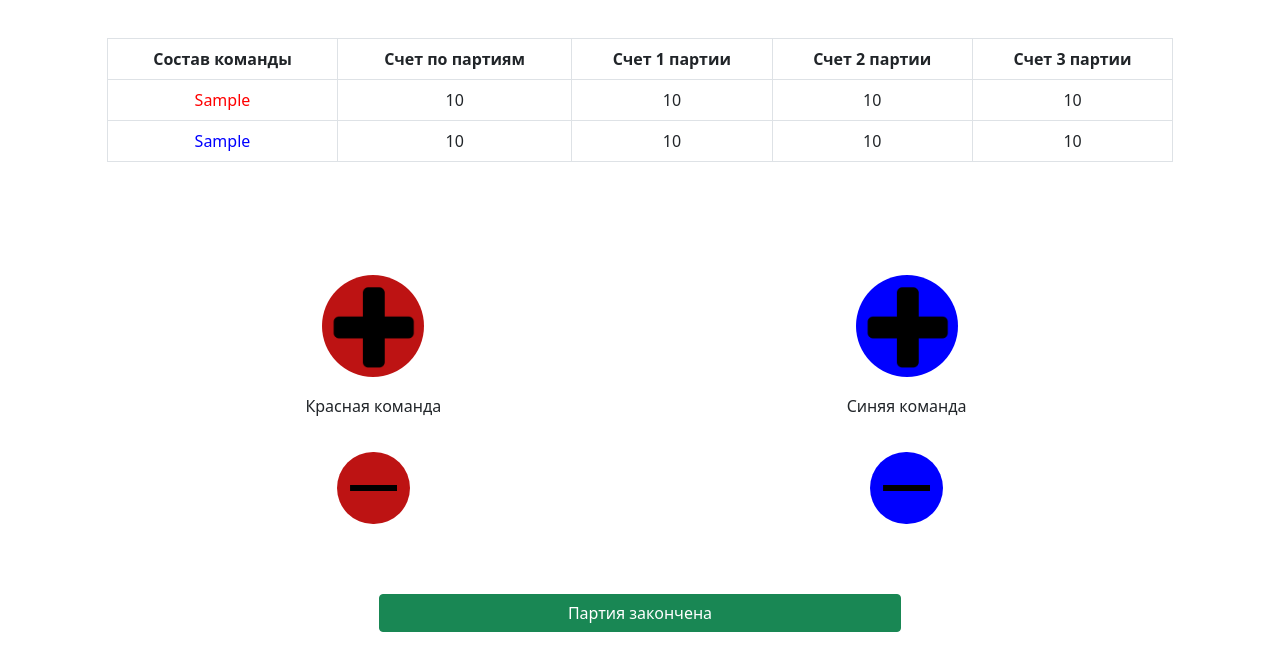
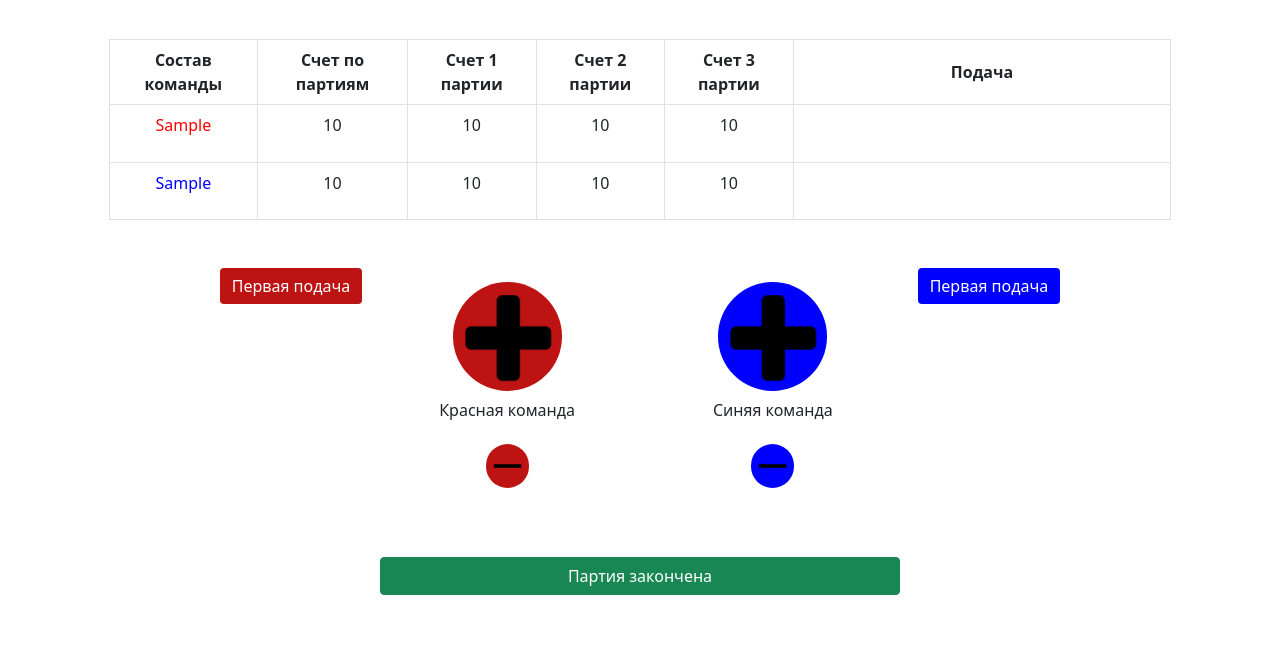
Before and after one commit to geekk0/Golden_League_site, a Django app: template templates/beach_volleyball.html in a window 1280 px wide. Shown: the top 671 px of the page. Run offline with Django 3.2, Linux system fonts and the light colour scheme; the template is opened without the code that fills it: most values are stand-ins (such as "Sample title", 1, 10 or a date in 2020); lists and menus that the app fills with data are empty; some libraries are stand-ins or nearby versions.

Commit message:
inning status

```diff
--- a/api/beach_volleyball/urls.py
+++ b/api/beach_volleyball/urls.py
@@ -2,5 +2,5 @@ from django.urls import path
 from api.beach_volleyball import views
 
 urlpatterns = [
-    path('/Узнать счет/', views.GetMatchData.as_view({'get': 'list'})),
+    path('/Узнать счет', views.GetMatchData.as_view({'get': 'list'})),
 ]
--- a/sport_site/models.py
+++ b/sport_site/models.py
@@ -29,6 +29,7 @@ class Match(models.Model):
     blue_points_set_2 = models.IntegerField(verbose_name="Очки синих во 2 партии", default=0)
     blue_points_set_3 = models.IntegerField(verbose_name="Очки синих в 3 партии", default=0)
     active_set = models.IntegerField(verbose_name="Текущая партия", default=1)
+    current_inning = models.CharField(verbose_name="Текущая подача",  max_length=128, default="blank")
 
     def __str__(self):
         return str(self.date)
--- a/sport_site/views.py
+++ b/sport_site/views.py
@@ -8,8 +8,6 @@ from django.views.generic import DetailView, View
 from .forms import LoginForm, SquadForm
 from django.contrib.auth.decorators import login_required
 from django.utils import timezone
-
-
 
 
 class LoginView(View):
@@ -67,7 +65,7 @@ def send_match_score(queryset):
 
     match_score = [match.red_points_set_1, match.red_points_set_2, match.red_points_set_3, match.blue_points_set_1,
                    match.blue_points_set_2, match.blue_points_set_3, match.red_set_score,
-                   match.blue_set_score, match.active_set]
+                   match.blue_set_score, match.active_set, match.current_inning]
 
     return match_score
 
@@ -85,6 +83,7 @@ def match_score_save(request, match_id):
     match.red_set_score = request.GET.get("red_set_score")
     match.blue_set_score = request.GET.get("blue_set_score")
     match.active_set = request.GET.get("active_set")
+    match.current_inning = request.GET.get("current_inning")
 
     match.save()
 
--- a/static/css/base.css
+++ b/static/css/base.css
@@ -14,7 +14,7 @@
 
 .controls-images{
     margin-top: 5%;
-    width:20%;
+    width:45%;
     border-radius: 50%;
     background: #bd1313;
     background-size: 200%;
--- a/templates/beach_volleyball.html
+++ b/templates/beach_volleyball.html
@@ -39,6 +39,9 @@
             let score = document.getElementById("score")
             score.setAttribute("active_set", "set_"+input_score_dict[8])
 
+            let active_inning_team = input_score_dict[9]
+            set_inning(active_inning_team)
+
         }
 
         function prepare_control_buttons() {
@@ -68,6 +71,7 @@
             console.log(active_set)
             let send_value = document.getElementById(team+"_points_"+active_set.slice(-1))
             send_value.value = int_point.toString()
+            set_inning(team)
             send_form()
 
         }
@@ -180,6 +184,33 @@
             setTimeout(close_modal_match_is_over, 1500)
         }
 
+        function set_inning(team) {
+            console.log(team)
+            let red_inn_icon = document.getElementById("red_inning_icon")
+            let blue_in_icon = document.getElementById("blue_inning_icon")
+            let red_inning_button = document.getElementById("btn_set_inning_red")
+            let blue_inning_button = document.getElementById("btn_set_inning_blue")
+            let send_value = document.getElementById("current_inning")
+            if (team === 'red') {
+                red_inn_icon.style.visibility = "visible"
+                blue_in_icon.style.visibility = "hidden"
+                send_value.value = "red"
+
+                red_inning_button.style.display = "none"
+                blue_inning_button.style.display = "none"
+            }
+            else if (team === 'blue') {
+                blue_in_icon.style.visibility = "visible"
+                red_inn_icon.style.visibility = "hidden"
+                send_value.value = "blue"
+                red_inning_button.style.display = "none"
+                blue_inning_button.style.display = "none"
+            }
+            else {
+                red_inning_button.style.display = "block"
+                blue_inning_button.style.display = "block"
+            }
+        }
 
 
 
@@ -212,6 +243,7 @@
                         <input type="text" id="red_set_score" name="red_set_score" class="send_score">
                         <input type="text" id="blue_set_score" name="blue_set_score" class="send_score">
                         <input type="text" id="active_set" name="active_set" class="send_score">
+                        <input type="text" id="current_inning" name="current_inning" class="send_score">
 
 
                     </form>
@@ -220,6 +252,7 @@
             </div>
         </div>
 
+        <div class="row">
             <div class="score_table col-md-10 offset-1" style="margin-top:3%" id="score">
                 <table class="table table-bordered">
                 <thead>
@@ -229,7 +262,9 @@
                         <th scope="col" >Счет 1 партии</th>
                         <th scope="col" >Счет 2 партии</th>
                         <th scope="col" >Счет 3 партии</th>
+                        <th scope="col" >Подача</th>
                     </tr>
+
                 </thead>
                 <tbody>
                     <tr style="text-align: center;" class="row_content">
@@ -238,6 +273,9 @@
                         <th scope="row" style="font-weight: normal" id="red_points_set_1">{{ match.red_points_set_1 }}</th>
                         <th scope="row" style="font-weight: normal" id="red_points_set_2">{{ match.red_points_set_2 }}</th>
                         <th scope="row" style="font-weight: normal" id="red_points_set_3">{{ match.red_points_set_3 }}</th>
+                        <th scope="row" >
+                            <img id="red_inning_icon" src="{% static 'images/ball.png' %}"
+                                 alt="Подача" style="width:15%;visibility:hidden"></th>
                     </tr>
                     <tr style="text-align: center;" class="row_content">
                         <th scope="row" style="font-weight: normal;color:blue" id="blue_squad">{{ match.blue_squad }}</th>
@@ -245,26 +283,37 @@
                         <th scope="row" style="font-weight: normal" id="blue_points_set_1">{{ match.blue_points_set_1 }}</th>
                         <th scope="row" style="font-weight: normal" id="blue_points_set_2">{{ match.blue_points_set_2 }}</th>
                         <th scope="row" style="font-weight: normal" id="blue_points_set_3">{{ match.blue_points_set_3 }}</th>
+                        <th scope="row" >
+                            <img id="blue_inning_icon" src="{% static 'images/ball.png' %}"
+                                 alt="Подача" style="width:15%;visibility:hidden"></th>
                     </tr>
                 </tbody>
             </table>
             </div>
+
     {% endfor %}
-    <div class="row col-md-10 offset-1 justify-content-md-center">
-        <div class = "red_team_controls col-md-6 mx-auto text-center">
+    <div class="row col-md-10 offset-1 ">
+
+        <div style="margin-top:3%" class = "red_first_inning col-md-3 text-right">
+            <button id = "btn_set_inning_red" style="background: #bd1313; border:black;margin-left: auto"
+                    onclick="set_inning(team='red')" class="btn btn-success">Первая подача</button>
+        </div>
+        <div class = "red_team_controls col-md-3 text-center">
+
             <form action="#" method="get">
                 <a style="margin-top: 14%;" type="button" class=""
                         id="team_red_plus_point"><img class="controls-images" src="{% static 'images/plus4.png' %}"
                                                       alt="+1 Красной команде"></a>
                 <h6 style="margin-top: 4%">Красная команда</h6>
                 <a style="margin-top: 4%;" type="button" class="btn btn-submit"
-                        id="team_red_minus_point"><img class="controls-images" style="width:15%;margin-top:0;"
+                        id="team_red_minus_point"><img class="controls-images" style="width:20%;margin-top:0;"
                                                        src="{% static 'images/minus 2.png' %}"
                                                        alt="-1 Красной команде"></a>
             </form>
         </div>
 
-        <div class = "blue_team_controls col-md-6 mx-auto text-center">
+
+        <div class = "blue_team_controls col-md-3 text-center">
             <form action="#" method="get">
                 <a style="margin-top: 14%" type="button" class=""
                         id="team_blue_plus_point"><img class="controls-images" style="background: blue"
@@ -272,15 +321,21 @@
                                                       alt="+1 Синей команде"></a>
                 <h6 style="margin-top: 4%">Синяя команда</h6>
                 <a style="margin-top: 4%;" type="button" class="btn btn-submit"
-                        id="team_blue_minus_point"><img class="controls-images" style="width:15%;margin-top:0;
+                        id="team_blue_minus_point"><img class="controls-images" style="width:20%;margin-top:0;
                         background: blue;" src="{% static 'images/minus 2.png' %}"
                                                        alt="-1 Синей команде"></a>
             </form>
         </div>
+        <div style="margin-top:3%" class = "blue_first_inning col-md-3 ">
+            <button id = "btn_set_inning_blue" style="background: blue; border:black"
+                    onclick="set_inning('blue')" class="btn btn-success">Первая подача</button></div>
+
         <div>
                 <button style="margin-top: 6%;" type="button" class="btn btn-success col-md-6 offset-3"
                     id="end_set">Партия закончена</button>
         </div>
+
+
     </div>
 
     <div class="modal">
```
Lines whose indentation alone changed are shown as unchanged.
